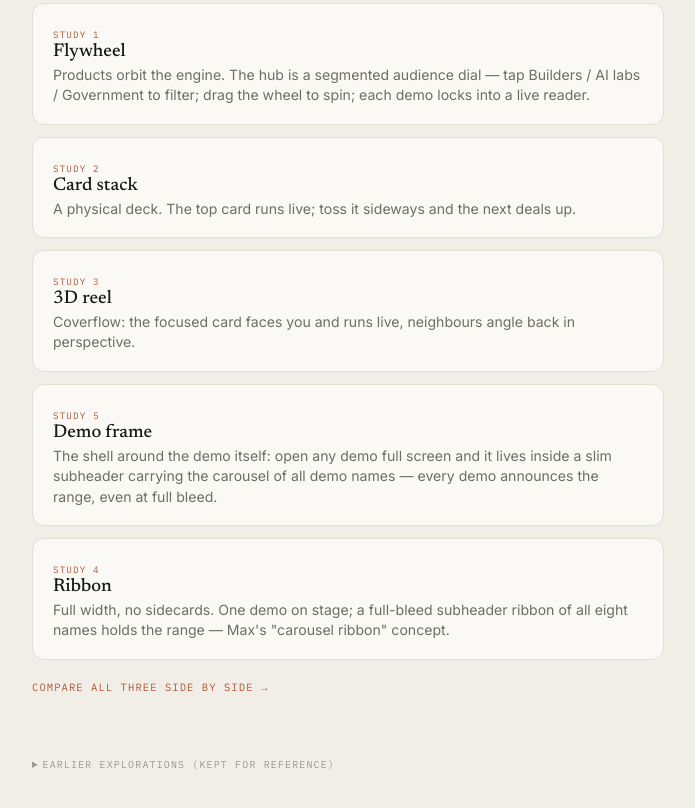
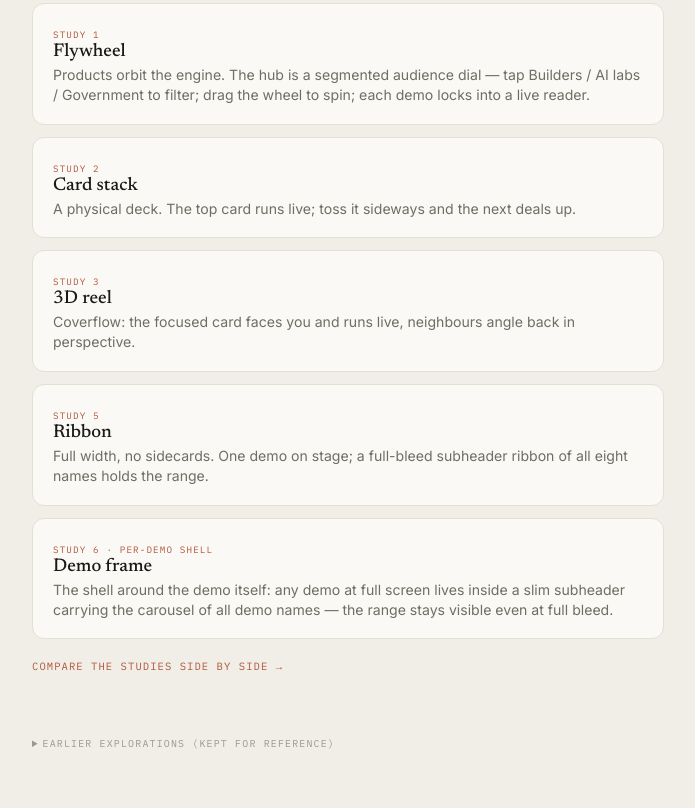
Before and after one commit to TheAxiomFoundation/axiom-demo-shell, a website: page prototypes/index.html in a window 1280 px wide. Shown: the part 326-1134 px from the top of the page, without its empty margins (292-987 px from the left). Drawn offline with Linux system fonts and the light colour scheme.

Commit message:
Studies index: fix numbering (Ribbon=5, Demo frame=6), add frame to compare lab
Co-Authored-By: Claude Fable 5 <noreply@anthropic.com>

```diff
--- a/prototypes/index.html
+++ b/prototypes/index.html
@@ -68,18 +68,18 @@
         <h3>3D reel</h3>
         <p>Coverflow: the focused card faces you and runs live, neighbours angle back in perspective.</p>
       </a>
+      <a class="opt" href="gallery-ribbon.html">
+        <span class="k">Study 5</span>
+        <h3>Ribbon</h3>
+        <p>Full width, no sidecards. One demo on stage; a full-bleed subheader ribbon of all eight names holds the range.</p>
+      </a>
       <a class="opt" href="demo-frame.html?d=regdemo">
-        <span class="k">Study 5</span>
+        <span class="k">Study 6 · per-demo shell</span>
         <h3>Demo frame</h3>
-        <p>The shell around the demo itself: open any demo full screen and it lives inside a slim subheader carrying the carousel of all demo names — every demo announces the range, even at full bleed.</p>
-      </a>
-      <a class="opt" href="gallery-ribbon.html">
-        <span class="k">Study 4</span>
-        <h3>Ribbon</h3>
-        <p>Full width, no sidecards. One demo on stage; a full-bleed subheader ribbon of all eight names holds the range — Max's "carousel ribbon" concept.</p>
+        <p>The shell around the demo itself: any demo at full screen lives inside a slim subheader carrying the carousel of all demo names — the range stays visible even at full bleed.</p>
       </a>
 
-      <a class="cmp" href="gallery-lab.html">Compare all three side by side →</a>
+      <a class="cmp" href="gallery-lab.html">Compare the studies side by side →</a>
 
       <details>
         <summary>Earlier explorations (kept for reference)</summary>
```
Also changed, not shown: prototypes/gallery-lab.html (+2 -1 lines).
